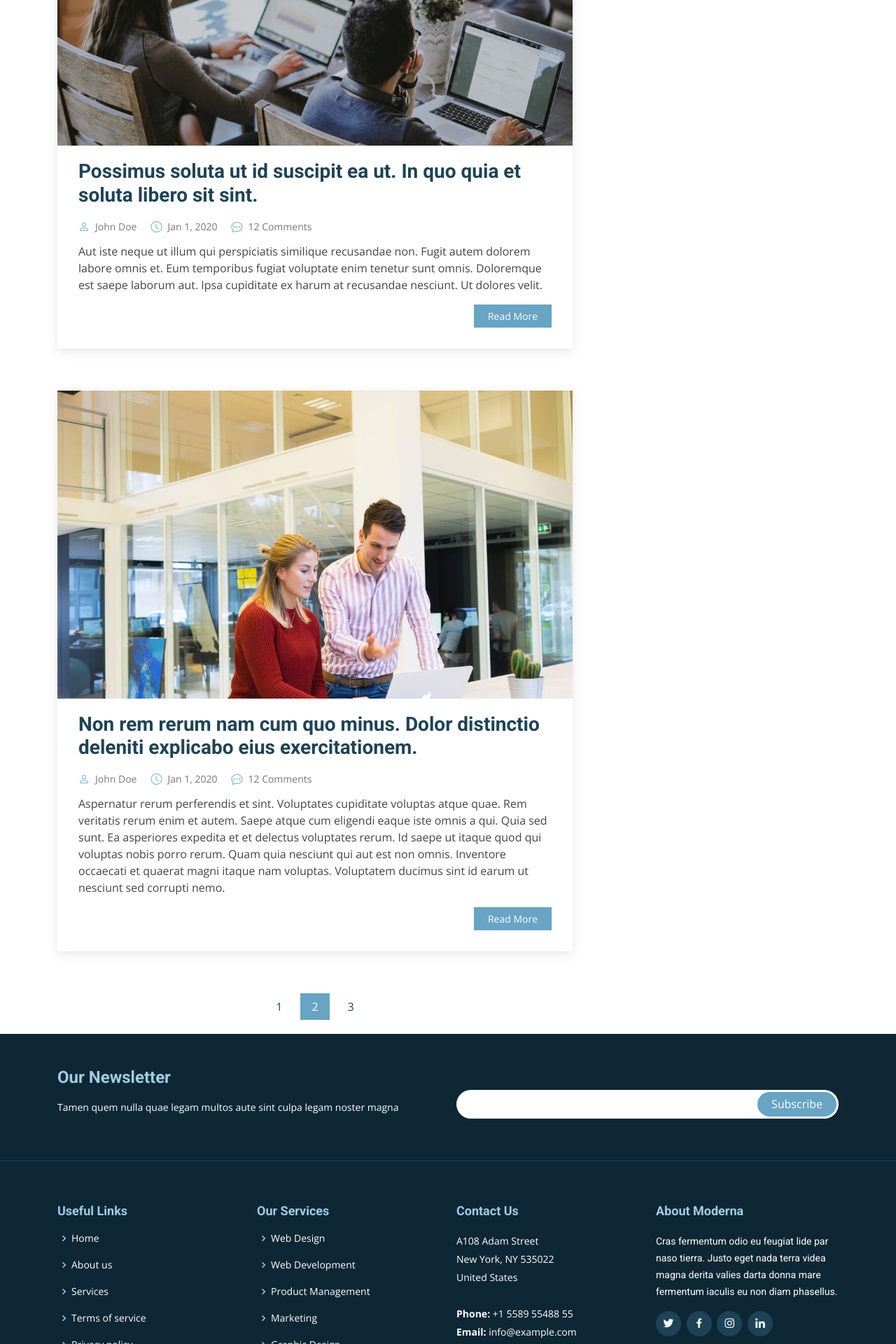
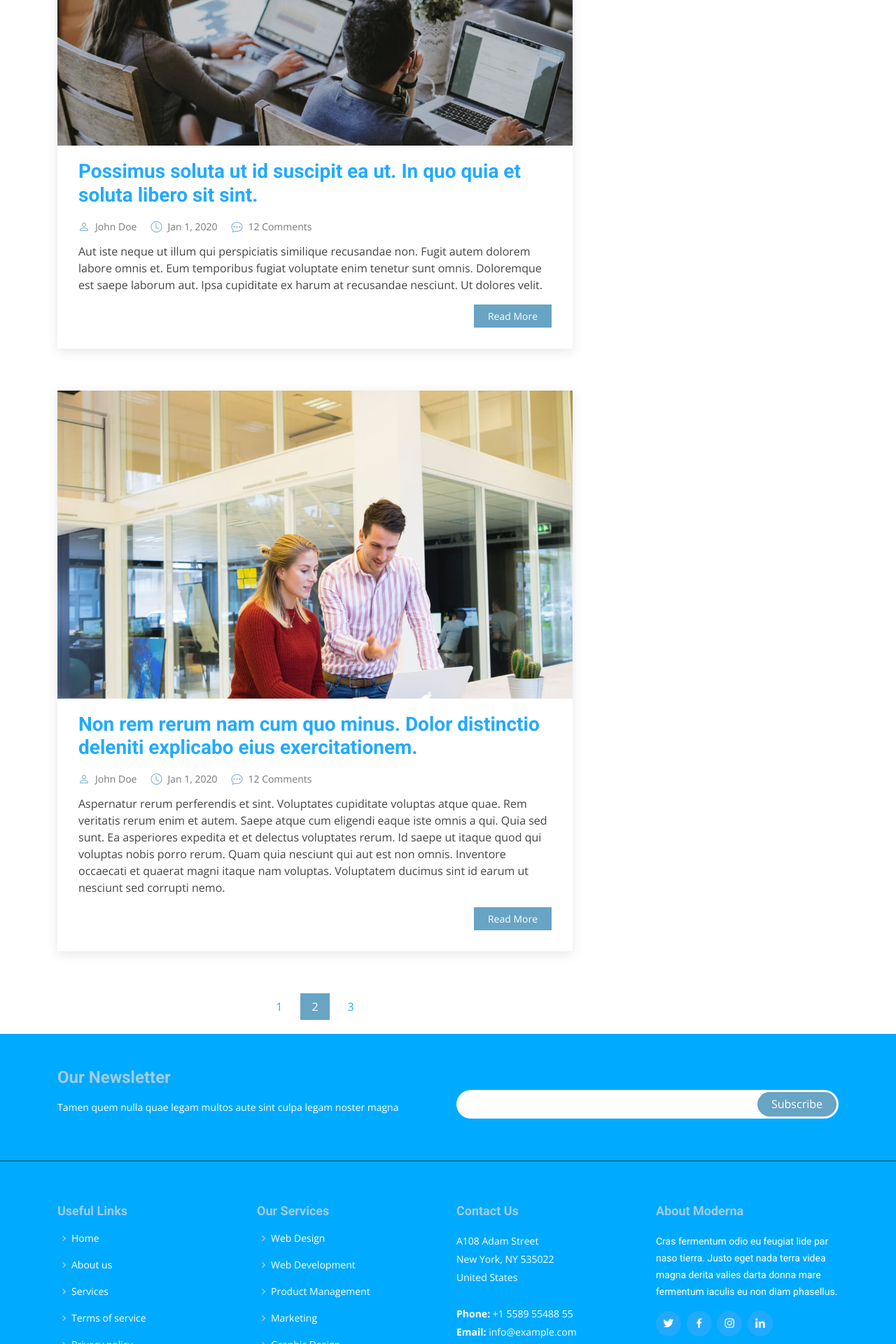
Before and after one commit to Amirhamidi2001/Django-Basic-Blog, a Django app: page /blog/ in a window 1280 px wide. Shown: the part 2040-3960 px from the top of the page at 70% size. Run offline with Django 3.2, Linux system fonts and the light colour scheme; some libraries are stand-ins or nearby versions.

Commit message:
Update style.css

```diff
--- a/assets/css/style.css
+++ b/assets/css/style.css
@@ -1690,7 +1690,7 @@ section {
 }
 
 .blog .entry .entry-title a {
-  color: #1e4356;
+  color: #22aaff;
   transition: 0.3s;
 }
 
@@ -2004,7 +2004,7 @@ section {
 }
 
 .blog .blog-pagination li a {
-  color: #1e4356;
+  color: #22aaff;
   padding: 7px 16px;
   display: flex;
   align-items: center;
@@ -2174,7 +2174,7 @@ section {
 # Footer
 --------------------------------------------------------------*/
 #footer {
-  background: #0b212d;
+  background: #22aaff;
   padding: 0 0 30px 0;
   color: #fff;
   font-size: 14px;
@@ -2182,7 +2182,7 @@ section {
 
 #footer .footer-newsletter {
   padding: 50px 0;
-  background: #0d2735;
+  background: #00aaff;
 }
 
 #footer .footer-newsletter h4 {
@@ -2229,7 +2229,7 @@ section {
 }
 
 #footer .footer-top {
-  background: #0d2735;
+  background: #00aaff;
   border-top: 1px solid #17455e;
   border-bottom: 1px solid #123649;
   padding: 60px 0 30px 0;
@@ -2259,7 +2259,7 @@ section {
 #footer .footer-top .social-links a {
   font-size: 18px;
   display: inline-block;
-  background: #1e4356;
+  background: #22aaff;
   color: #fff;
   line-height: 1;
   padding: 8px 0;
```
Also changed, not shown: other parts of assets/css/style.css (+16 -16 lines).
